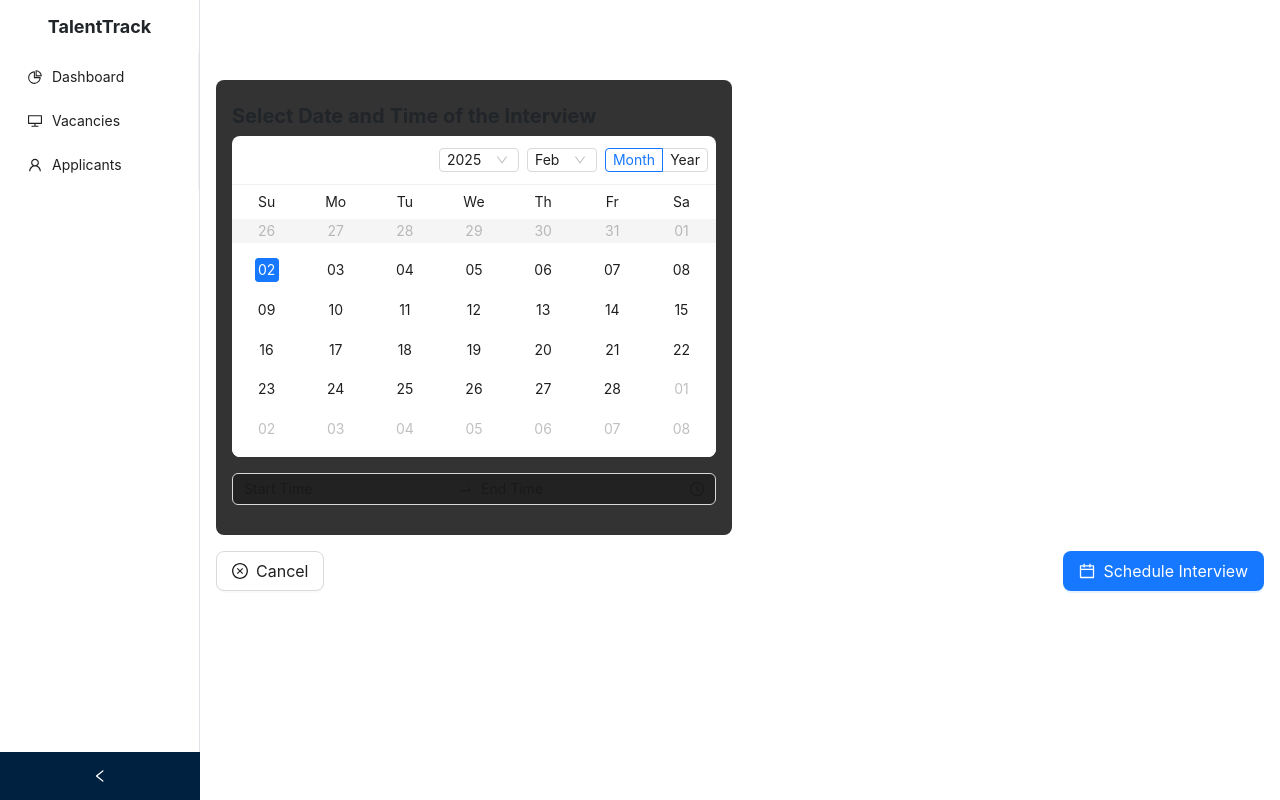
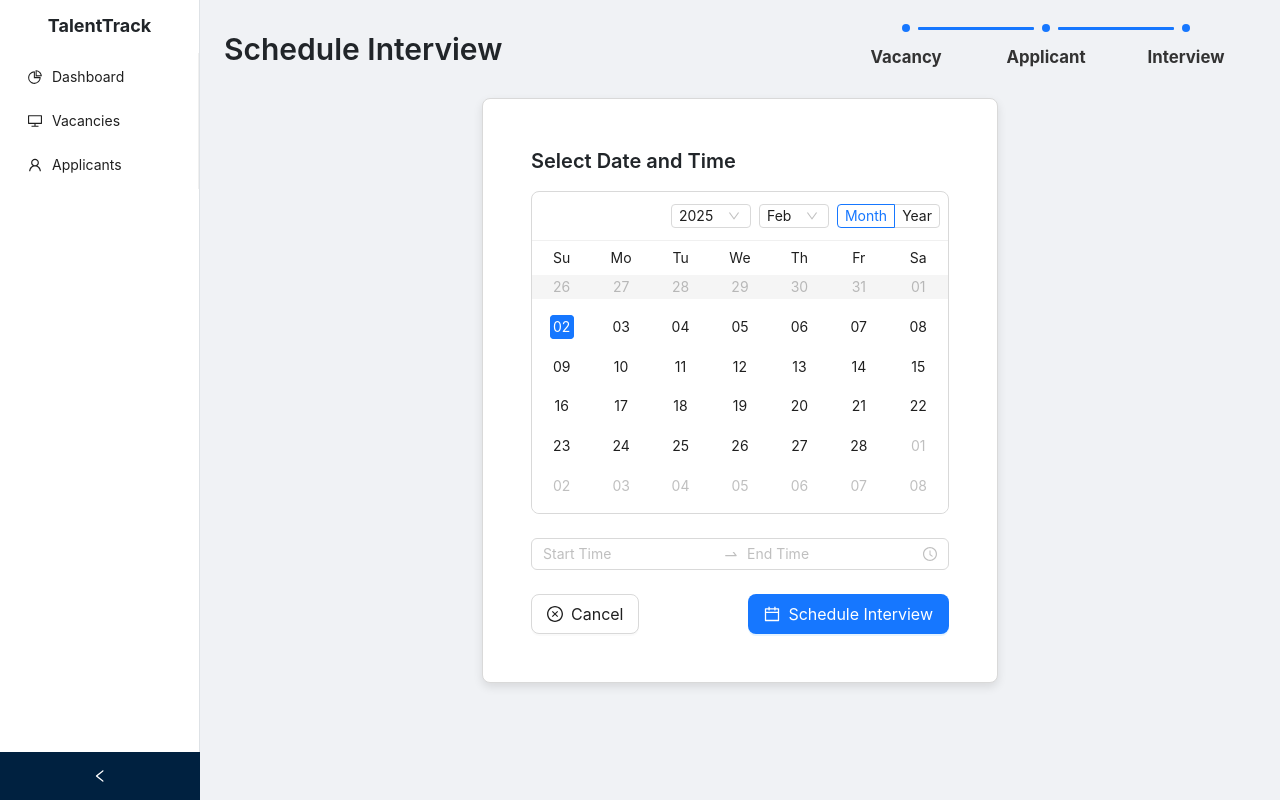
Before and after one commit to teuber-marcel/talenttrack, a Next.js app in the folder client/: page /interviews/schedule/1 in a window 1280 px wide. Built offline with nearby package versions, Linux system fonts and the light colour scheme.

Commit message:
Update theme of Schedule interview

```diff
--- a/client/src/pages/interviews/schedule/[id].jsx
+++ b/client/src/pages/interviews/schedule/[id].jsx
@@ -1,133 +1,206 @@
-import React, { useState, useEffect } from 'react';
-import '../../../app/globals.css';
-import { Layout, Row, Col, Button, Calendar, TimePicker, message } from 'antd';
-import { CloseCircleOutlined, CalendarOutlined } from '@ant-design/icons';
-import { useRouter } from 'next/router';
-import dayjs from 'dayjs';
-import customParseFormat from 'dayjs/plugin/customParseFormat';
-import localeData from 'dayjs/plugin/localeData';
-import weekday from 'dayjs/plugin/weekday';
-import isSameOrAfter from 'dayjs/plugin/isSameOrAfter';
-import Sidebar from '../../../components/Global/Sidebar.jsx';
+import React, { useState, useEffect } from "react";
+import "../../../app/globals.css";
+import {
+  Layout,
+  Row,
+  Col,
+  Button,
+  Calendar,
+  TimePicker,
+  Typography,
+  message,
+  Card,
+} from "antd";
+import { CloseCircleOutlined, CalendarOutlined } from "@ant-design/icons";
+import { useRouter } from "next/router";
+import dayjs from "dayjs";
+import customParseFormat from "dayjs/plugin/customParseFormat";
+import localeData from "dayjs/plugin/localeData";
+import weekday from "dayjs/plugin/weekday";
+import isSameOrAfter from "dayjs/plugin/isSameOrAfter";
+import Sidebar from "../../../components/Global/Sidebar.jsx";
+import ProgressStepper from "../../../components/Global/ProgressStepper";
 
 dayjs.extend(customParseFormat);
 dayjs.extend(localeData);
 dayjs.extend(weekday);
 dayjs.extend(isSameOrAfter);
 
-const { Header, Content } = Layout;
+const { Content } = Layout;
+const { Title } = Typography;
+
+// Example steps array
+const steps = [
+  { title: "Vacancy", status: "finish" },
+  { title: "Applicant", status: "finish" },
+  { title: "Interview", status: "finish" },
+];
+
+// A unified card style (like your other pages)
+const cardStyle = {
+  background: "#fff",
+  border: "1px solid #d9d9d9",
+  borderRadius: 8,
+  boxShadow: "0 4px 10px rgba(0,0,0,0.1)",
+  padding: 24,
+};
 
 const ScheduleInterview = () => {
   const [collapsed, setCollapsed] = useState(false);
-    const [selectedDate, setSelectedDate] = useState(dayjs().startOf('day'));
+  const [selectedDate, setSelectedDate] = useState(dayjs().startOf("day"));
   const [timeRange, setTimeRange] = useState(null);
-    const [applicantId, setApplicantId] = useState(null); // ✅ Explizite State-Variable für die ID
+  const [applicantId, setApplicantId] = useState(null);
 
   const router = useRouter();
 
-    // ✅ Warte, bis `router.isReady` ist, um die ID sicher zu setzen
+  // Once router is ready, set the applicantId from the URL (e.g., ?id=xxx)
   useEffect(() => {
     if (router.isReady) {
       setApplicantId(router.query.id || null);
     }
   }, [router.isReady, router.query.id]);
 
-    // Keine vergangenen Tage wählbar
-    const disabledDate = (current) => current && current.isBefore(dayjs(), 'day');
+  // Disable past days in the calendar
+  const disabledDate = (current) => current && current.isBefore(dayjs(), "day");
 
-    // Zeitbereich nur zwischen 08:00 - 18:00 Uhr
+  // Allow only 08:00 - 18:00 in 15-min increments
   const disabledTime = () => ({
-        disabledHours: () => [...Array(8).keys(), ...Array.from({ length: 6 }, (_, i) => 18 + i)],
-        disabledMinutes: () => Array.from({ length: 60 }, (_, i) => i % 15 !== 0 ? i : null).filter(Boolean),
+    disabledHours: () => [
+      ...Array(8).keys(), // 0-7
+      ...Array.from({ length: 6 }, (_, i) => 18 + i), // 18-23
+    ],
+    disabledMinutes: () =>
+      Array.from({ length: 60 }, (_, i) => (i % 15 !== 0 ? i : null)).filter(
+        Boolean
+      ),
   });
 
-    // ✅ Speicherung des Interviews mit Fixes
   const handleScheduleInterview = async () => {
     if (!applicantId) {
-            message.error("Fehlende Applicant-ID in der URL!");
+      message.error("Missing Applicant ID in the URL!");
       return;
     }
 
     if (!selectedDate || !timeRange || !timeRange[0] || !timeRange[1]) {
-            message.error("Bitte ein Datum und eine gültige Zeit auswählen!");
+      message.error("Please select a date and valid time range!");
       return;
     }
 
     const [startTime, endTime] = timeRange;
     if (startTime.isSameOrAfter(endTime)) {
-            message.error("Die Startzeit muss vor der Endzeit liegen!");
+      message.error("Start time must be before end time!");
       return;
     }
 
+    // Build interview payload
     const interviewData = {
-            interviewStartDate: selectedDate.hour(startTime.hour()).minute(startTime.minute()).toISOString(),
-            interviewEndDate: selectedDate.hour(endTime.hour()).minute(endTime.minute()).toISOString(),
+      interviewStartDate: selectedDate
+        .hour(startTime.hour())
+        .minute(startTime.minute())
+        .toISOString(),
+      interviewEndDate: selectedDate
+        .hour(endTime.hour())
+        .minute(endTime.minute())
+        .toISOString(),
       applicant: applicantId,
     };
 
-        console.log("📤 Sende an API:", interviewData);
+    console.log("📤 Sending to API:", interviewData);
 
     try {
-            const response = await fetch('/api/interviews', {
-                method: 'POST',
-                headers: { 'Content-Type': 'application/json' },
+      const response = await fetch("/api/interviews", {
+        method: "POST",
+        headers: { "Content-Type": "application/json" },
         body: JSON.stringify(interviewData),
       });
 
-            if (!response.ok) throw new Error('Fehler beim Speichern des Interviews.');
+      if (!response.ok) throw new Error("Error saving the interview.");
 
-            message.success("Interview erfolgreich geplant!");
-            router.back();
+      message.success("Interview successfully scheduled!");
+      router.back(); // Return to previous page
     } catch (error) {
-            console.error("❌ Fehler beim Speichern:", error);
-            message.error("Fehler beim Speichern des Interviews.");
+      console.error("❌ Error saving:", error);
+      message.error("Error scheduling the interview.");
     }
   };
 
   return (
-        <Layout style={{ marginLeft: collapsed ? 80 : 200, transition: "margin-left 0.3s ease", backgroundColor: 'var(--background)', minHeight: '100vh', height: '100%', display: 'flex' }}>
+    <Layout style={{ minHeight: "100vh" }}>
       <Sidebar collapsed={collapsed} setCollapsed={setCollapsed} />
-            <Layout style={{ background: 'var(--background)' }}>
-                <Header style={{ color: 'white', background: 'var(--background)', padding: 0, textAlign: 'center', fontSize: '24px' }}>
+
+      <Layout style={{ marginLeft: collapsed ? 80 : 200 }}>
+        <Content style={{ padding: 24, background: "#f0f2f5" }}>
+          {/* Title + Stepper */}
+          <Row
+            justify="space-between"
+            align="middle"
+            style={{ marginBottom: 24 }}
+          >
+            <Col>
+              <Title level={2} style={{ margin: 0 }}>
                 Schedule Interview
-                </Header>
-                <Content style={{ margin: '16px' }}>
-                    <Row gutter={[16, 16]}>
-                        {/* 📅 Kalender */}
-                        <Col span={12}>
-                            <div style={{ padding: 16, minHeight: 455, background: '#333', borderRadius: 8, color: 'white', display: 'flex', flexDirection: 'column', paddingTop: '4px' }}>
-                                <h3 style={{ color: 'white', marginBottom: '8px' }}>Select Date and Time of the Interview</h3>
+              </Title>
+            </Col>
+            <Col style={{ overflowX: "auto" }}>
+              <div style={{ minWidth: 300, paddingBottom: 4 }}>
+                <ProgressStepper steps={steps} currentStep={2} />
+              </div>
+            </Col>
+          </Row>
+
+          <Row justify="center">
+            <Col xs={24} md={16} lg={12}>
+              {/* Main Card */}
+              <Card style={cardStyle}>
+                <Title level={4} style={{ marginBottom: 16 }}>
+                  Select Date and Time
+                </Title>
+                {/* Calendar */}
                 <Calendar
                   fullscreen={false}
                   value={selectedDate}
-                                    onSelect={(date) => setSelectedDate(dayjs(date).startOf('day'))}
+                  onSelect={(date) =>
+                    setSelectedDate(dayjs(date).startOf("day"))
+                  }
                   disabledDate={disabledDate}
+                  style={{
+                    marginBottom: 24,
+                    border: "1px solid #d9d9d9",
+                    borderRadius: 8,
+                  }}
                 />
-
-                                {/* Abstand zwischen Kalender und TimePicker */}
-                                <div style={{ marginTop: '16px' }}>
+                {/* TimePicker */}
                 <TimePicker.RangePicker
                   format="HH:mm"
                   minuteStep={15}
                   value={timeRange}
                   onChange={setTimeRange}
                   disabledTime={disabledTime}
-                                        style={{ width: '100%', background: '#222', color: 'white' }}
-                                        placeholder={['Start Time', 'End Time']}
+                  style={{ width: "100%", marginBottom: 24 }}
+                  placeholder={["Start Time", "End Time"]}
                 />
-                                </div>
-                            </div>
-                        </Col>
-                    </Row>
 
-                    {/* 🔘 Buttons */}
-                    <Row style={{ marginTop: '16px', display: 'flex', justifyContent: 'space-between' }}>
-                        <Button type="default" icon={<CloseCircleOutlined />} size="large" onClick={() => router.back()}>
+                {/* Action Buttons */}
+                <Row justify="space-between">
+                  <Button
+                    type="default"
+                    icon={<CloseCircleOutlined />}
+                    size="large"
+                    onClick={() => router.back()}
+                  >
                     Cancel
                   </Button>
-                        <Button type="primary" icon={<CalendarOutlined />} size="large" onClick={handleScheduleInterview}>
+                  <Button
+                    type="primary"
+                    icon={<CalendarOutlined />}
+                    size="large"
+                    onClick={handleScheduleInterview}
+                  >
                     Schedule Interview
                   </Button>
+                </Row>
+              </Card>
+            </Col>
           </Row>
         </Content>
       </Layout>
```
Lines whose indentation alone changed are shown as unchanged.
